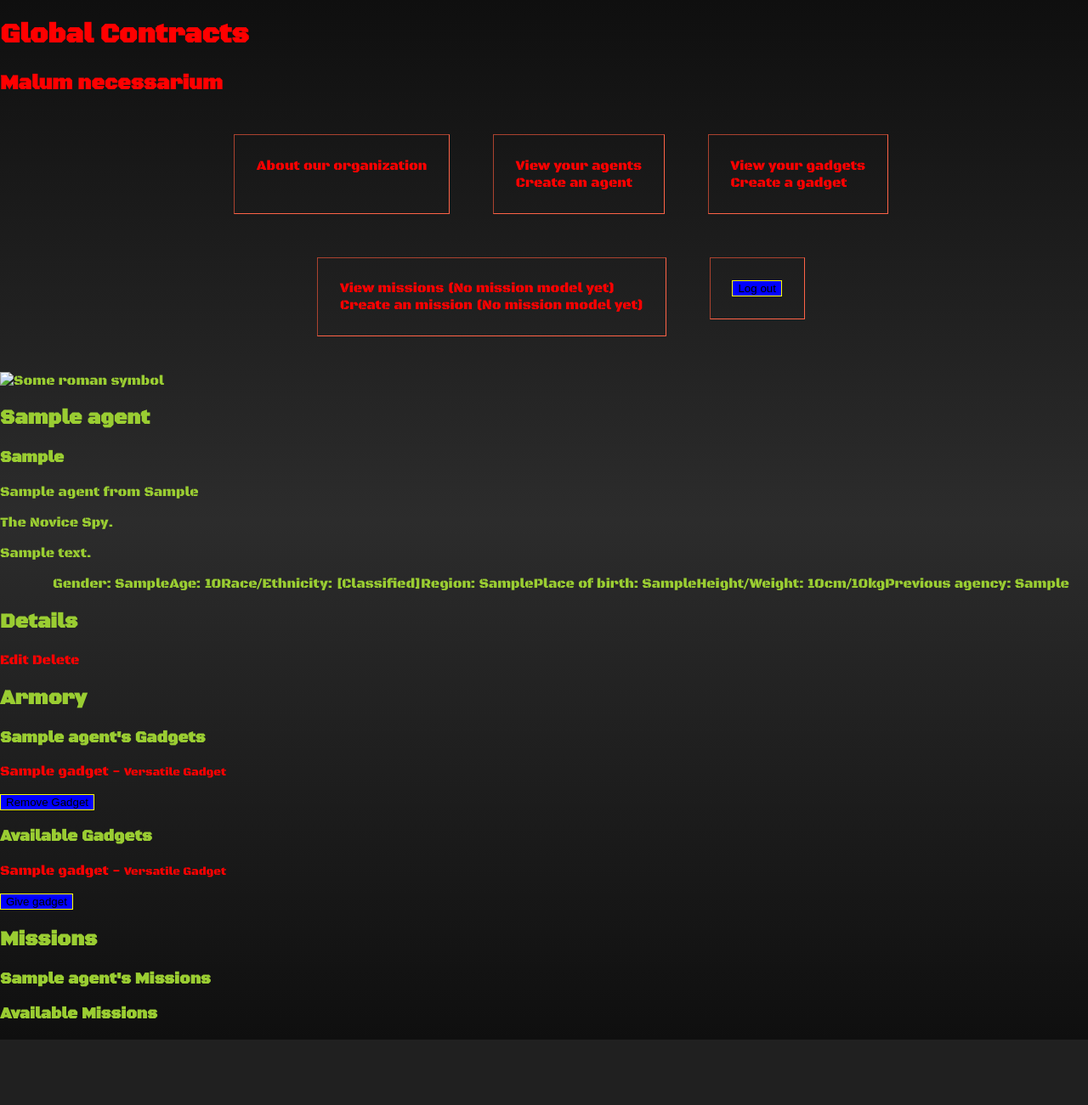
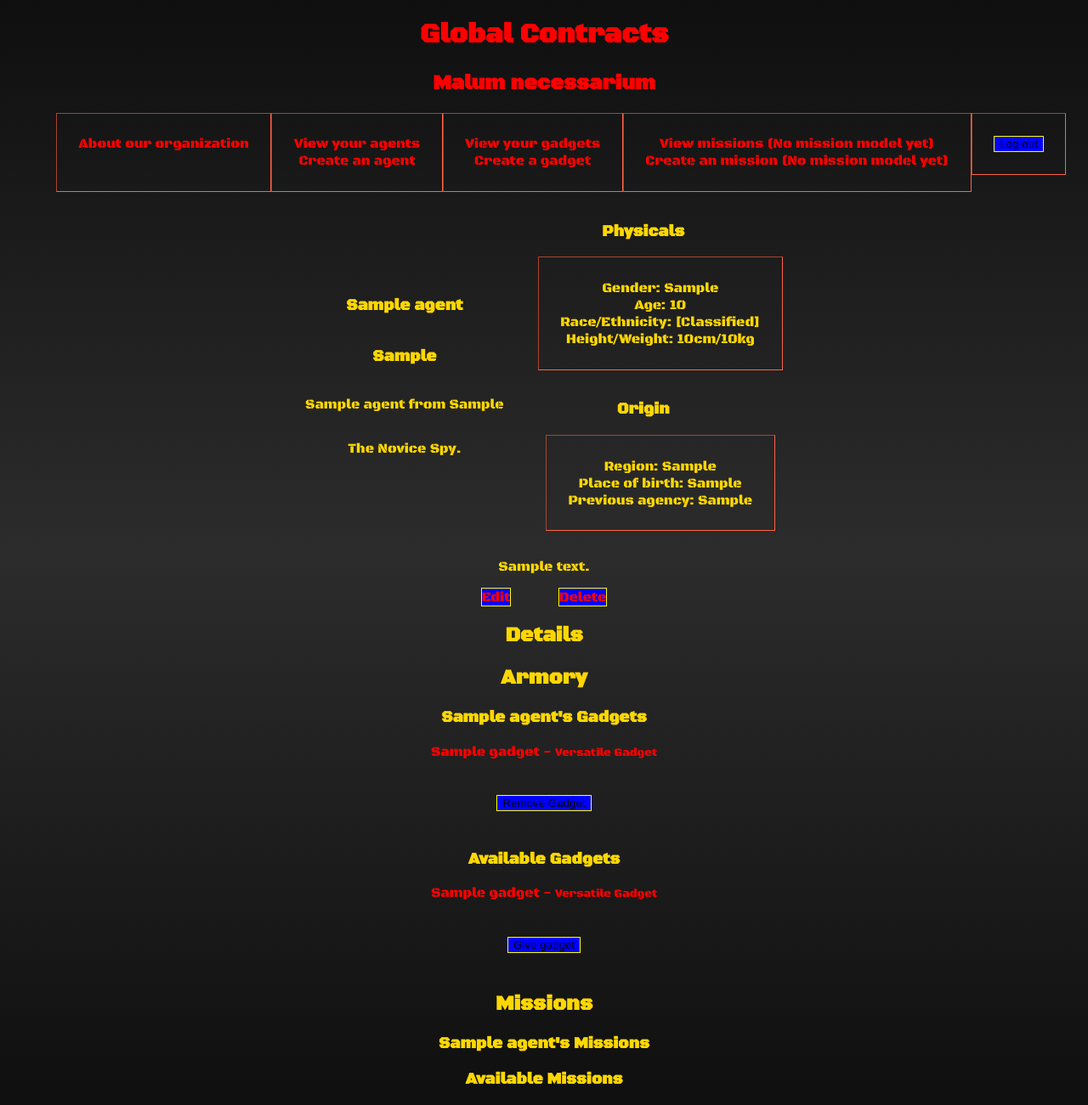
Before and after one commit to ShirtHanger/world-of-contracts, a Django app: page /agents/1/ in a window 1280 px wide. Shown: the whole page at 85% size. Before the commit the page ends 1224 px from the top, so only its background shows below. Run offline with Django 5.2, Linux system fonts and the light colour scheme; a user stored in the database is signed in; tables that the repository leaves empty hold one stand-in row (values such as "Sample post").

Commit message:
Made CSS cleaner, implemented flex

```diff
--- a/main_app/static/css/agents/agent-detail.css
+++ b/main_app/static/css/agents/agent-detail.css
@@ -0,0 +1,17 @@
+.info-stats-container {
+    display: flex;
+    flex-direction: row;
+    justify-content: center;
+}
+
+.info-container {
+    display: flex;
+    flex-direction: column;
+    justify-content: center;
+}
+
+.stats-container {
+    display: flex;
+    flex-direction: column;
+    justify-content: center;
+}
--- a/main_app/static/css/base.css
+++ b/main_app/static/css/base.css
@@ -1,9 +1,10 @@
 @import url('https://fonts.googleapis.com/css2?family=Black+Ops+One&family=Roboto:ital,wght@0,100;0,300;0,400;0,500;0,700;0,900;1,100;1,300;1,400;1,500;1,700;1,900&display=swap');
 
 body {
-    margin: 0;
+    margin: auto;
+    text-align: center;
     background: linear-gradient(#0f0f0f, #2c2c2c, #0f0f0f);
-    color: yellowgreen;
+    color: gold;
     font-family: "Black Ops One", system-ui;
     font-weight: 400;
     font-style: normal;
@@ -26,13 +27,13 @@ ul {
 
 .links-card {
     border: 0.1vw inset tomato;
-    margin: 2vw;
+    /* margin: 2vw; */
     padding: 2vw;
     transition: background-color ease 0.5s;
 }
 
 .links-card:hover {
-    background-color: chartreuse;
+    background-color: springgreen;
 }
 
 li {
@@ -54,3 +55,16 @@ button {
 button:hover {
     transform: scale(1.3);
 }
+
+.btn {
+    background-color: blue;
+    border-color: yellow;
+    border-style: groove;
+    border-width: 0.1vw;
+    transition: transform 0.5s;
+    margin: 2vw;
+}
+
+.btn:hover {
+    transform: scale(1.3);
+}
--- a/main_app/templates/agents/agent_detail.html
+++ b/main_app/templates/agents/agent_detail.html
@@ -7,43 +7,67 @@
 <link rel="stylesheet" href="{% static 'css/agents/agent-detail.css' %}" />
 {% endblock %}
 {% block content %}
+
 <section class="agent-container">
-  <div class="agent-img">
-    <img src="" alt="Some roman symbol" />
-  </div>
-  <div class="agent-details">
-    <h1>{{ agent.real_name }}</h1>
 
-    <h3>{{ agent.tagline }}</h3>
+  <div class="object-details">
 
-    <p>{{ agent.previous_agency }} agent from {{agent.region}}</p>
-    <p>The {{ agent.get_experience_level_display }} {{ agent.get_agent_type_display }}.</p>
+    <div class="info-stats-container">
+      <section class="info-container">
+        <h1>{{ agent.real_name }}</h1>
+
+        <h3>{{ agent.tagline }}</h3>
+
+        <p>{{ agent.previous_agency }} agent from {{agent.region}}</p>
+        <p>The {{ agent.get_experience_level_display }} {{ agent.get_agent_type_display }}.</p>
+      </section>
+
+
+      <section class="stats-container">
+
+        <div class="stat-card">
+          <h3>Physicals</h3>
+
+          <ul>
+            <div class="links-card">
+              <li>Gender: {{ agent.gender }}</li>
+              <li>Age: {{ agent.age }}</li>
+              <li>Race/Ethnicity: {{ agent.get_race_or_ethnicity_display }}</li>
+              <li>Height/Weight: {{ agent.height_cm }}cm/{{ agent.weight_kg }}kg</li>
+            </div>
+          </ul>
+        </div>
+
+        <div class="stat-card">
+          <h3>Origin</h3>
+
+          <ul>
+            <div class="links-card">
+              <li>Region: {{ agent.region }}</li>
+              <li>Place of birth: {{ agent.place_of_birth }}</li>
+              <li>Previous agency: {{ agent.previous_agency }}</li>
+            </div>
+          </ul>
+        </div>
+
+      </section>
+    </div>
 
     <article class="lore-container">
-        <p>{{ agent.description }}</p>
+      <p>{{ agent.description }}</p>
     </article>
 
-    <section class="stats-container">
-        <ul>
-            <li>Gender: {{ agent.gender }}</li>
-            <li>Age: {{ agent.age }}</li>
-            <li>Race/Ethnicity: {{ agent.get_race_or_ethnicity_display }}</li>
-            <li>Region: {{ agent.region }}</li>
-            <li>Place of birth: {{ agent.place_of_birth }}</li>
-            <li>Height/Weight: {{ agent.height_cm }}cm/{{ agent.weight_kg }}kg</li>
-            <li>Previous agency: {{ agent.previous_agency }}</li>
-        </ul>
-    </section>
+    <!-- Update and delete agent -->
+    <div class="card-actions">
+      <a href="{% url 'agent-update' agent.id %}" class="btn warn">Edit</a>
+      <a href="{% url 'agent-delete' agent.id %}" class="btn danger">Delete</a>
+    </div>
 
     <h2> Details </h2>
 
 
 
-    <!-- Update and delete agent -->
-    <div class="agent-actions">
-      <a href="{% url 'agent-update' agent.id %}" class="btn warn">Edit</a>
-      <a href="{% url 'agent-delete' agent.id %}" class="btn danger">Delete</a>
-    </div>
+
 
   </div>
 
--- a/main_app/templates/home.html
+++ b/main_app/templates/home.html
@@ -23,6 +23,12 @@
     <button type="submit" class="btn submit">Login</button>
   </form>
 </section>
+{% else %}
+<section class="tagline-container">
+  <p>...</p>
+  <p>[You have been authorized, {{user.username}}]</p>
+</section>
+
 {% endif %}
 
 {% endblock %}
```
Also changed, not shown: main_app/static/css/agents/agent-index.css (deleted, +0 -38 lines), main_app/static/css/index.css (added, +51 -0 lines), main_app/templates/agents/agent_index.html (+19 -8 lines), main_app/templates/gadgets/gadget_index.html (+21 -11 lines).
